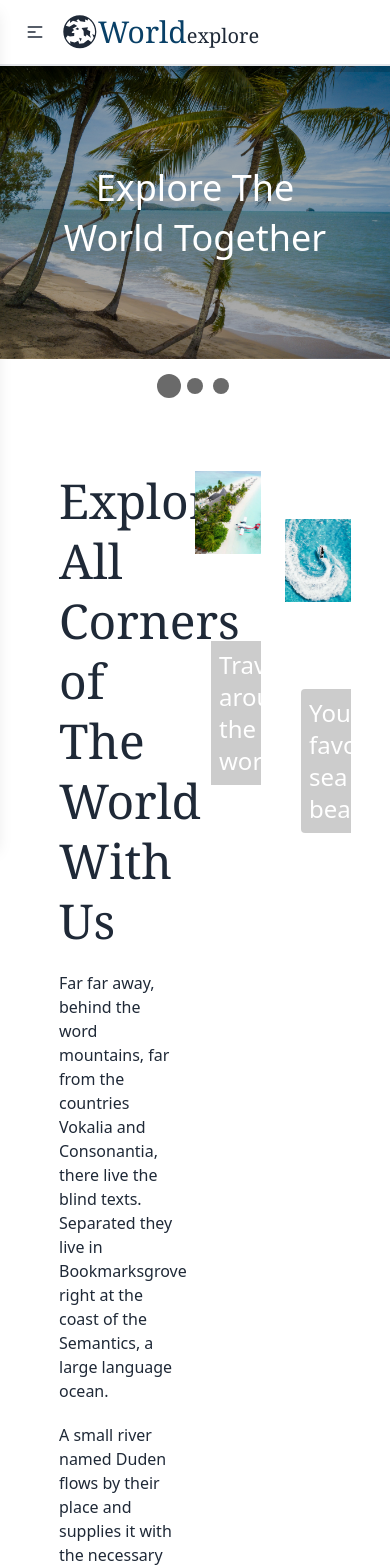
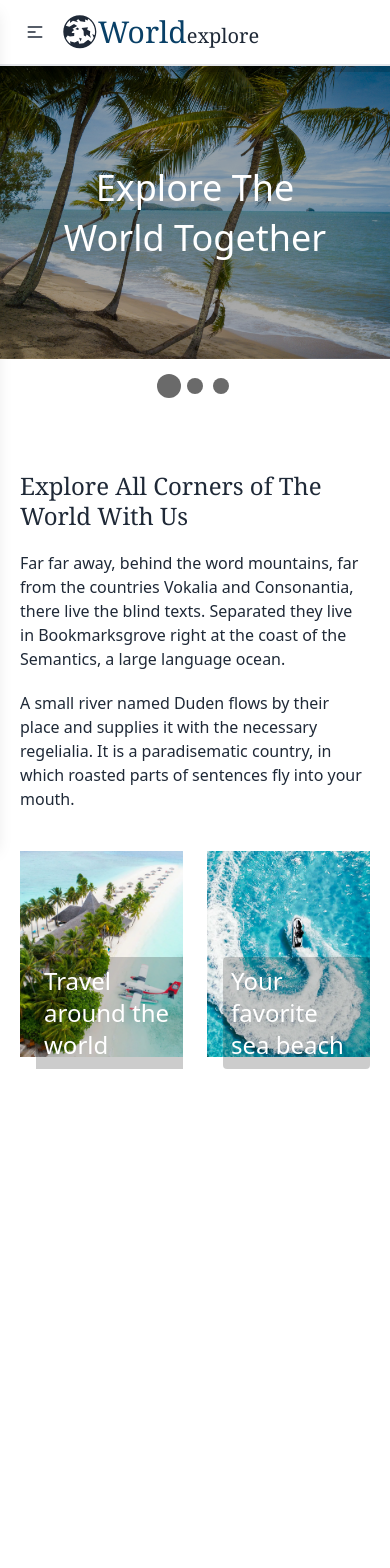
Before and after one commit to Shihabuddin9/world-explore, a React (Vite) app: page / in a window 390 px wide. Shown: the top 1568 px of the page. After the commit the page ends 1181 px from the top, so only its background shows below. Built offline with nearby package versions, Linux system fonts and the light colour scheme.

Commit message:
responsive done of AboutHome

```diff
--- a/src/component/Pages/Home/AboutHome.jsx
+++ b/src/component/Pages/Home/AboutHome.jsx
@@ -16,16 +16,16 @@ const AboutHome = () => {
 
     return (
         <div className="flex justify-center items-center mt-28">
-            <div className="w-4/5 flex">
-                <div className="w-6/12 px-5">
+            <div className="xl:w-4/5 md:w-full mx-5 xl:mx-0 lg:flex">
+                <div className="lg:w-6/12 lg:px-5">
                     <div data-aos="fade-up" data-aos-duration="1500">
-                        <h2 className="text-5xl font-medium font-serif leading-tight">Explore All Corners of The World With Us</h2>
+                        <h2 className="lg:text-5xl md:text-3xl text-2xl font-medium font-serif leading-tight">Explore All Corners of The World With Us</h2>
                         <p className="my-5">Far far away, behind the word mountains, far from the countries Vokalia and Consonantia, there live the blind texts. Separated they live in Bookmarksgrove right at the coast of the Semantics, a large language ocean.</p>
                         <p>A small river named Duden flows by their place and supplies it with the necessary regelialia. It is a paradisematic country, in which roasted parts of sentences fly into your mouth.</p>
                     </div>
                 </div>
-                <div className="w-6/12 flex ">
-                    <div data-aos="fade-up" data-aos-delay="300" data-aos-duration="1500" className="relative w-[261px] h-[330.38px] hover01 column overflow-hidden">
+                <div className="lg:w-6/12 flex mt-10 lg:mt-0">
+                    <div data-aos="fade-up" data-aos-delay="300" data-aos-duration="1500" className="relative lg:w-[261px] w-full h-[330.38px] hover01 column overflow-hidden">
                         <figure>
                             <img
                                 className=" object-cover "
@@ -33,9 +33,9 @@ const AboutHome = () => {
                                 alt="Travel around the world"
                             />
                         </figure>
-                        <h1 className="absolute bottom-4 left-4 text-white text-2xl bg-black bg-opacity-[0.2]  p-2 ">Travel around the world</h1>
+                        <h1 className="absolute xl:bottom-4 md:bottom-12 bottom-28 left-4 text-white text-2xl bg-black bg-opacity-[0.2]  p-2 ">Travel around the world</h1>
                     </div>
-                    <div className="relative w-[261px] h-[330.38px] overflow-hidden mt-12 ml-6 hover01 column">
+                    <div className="relative lg:w-[261px] w-full h-[330.38px] overflow-hidden lg:mt-12 ml-6 hover01 column">
                         <div data-aos="fade-up" data-aos-delay="600" data-aos-duration="1500">
                             <figure>
                                 <img
@@ -44,7 +44,7 @@ const AboutHome = () => {
                                     alt="Travel around the world"
                                 />
                             </figure>
-                            <h1 className="absolute bottom-4 left-4 text-white text-2xl bg-black bg-opacity-[0.2] p-2 rounded">Your favorite sea beach</h1>
+                            <h1 className="absolute xl:bottom-4 md:bottom-12 bottom-28 left-4 text-white text-2xl bg-black bg-opacity-[0.2] p-2 rounded">Your favorite sea beach</h1>
                         </div>
                     </div>
                 </div>
```
